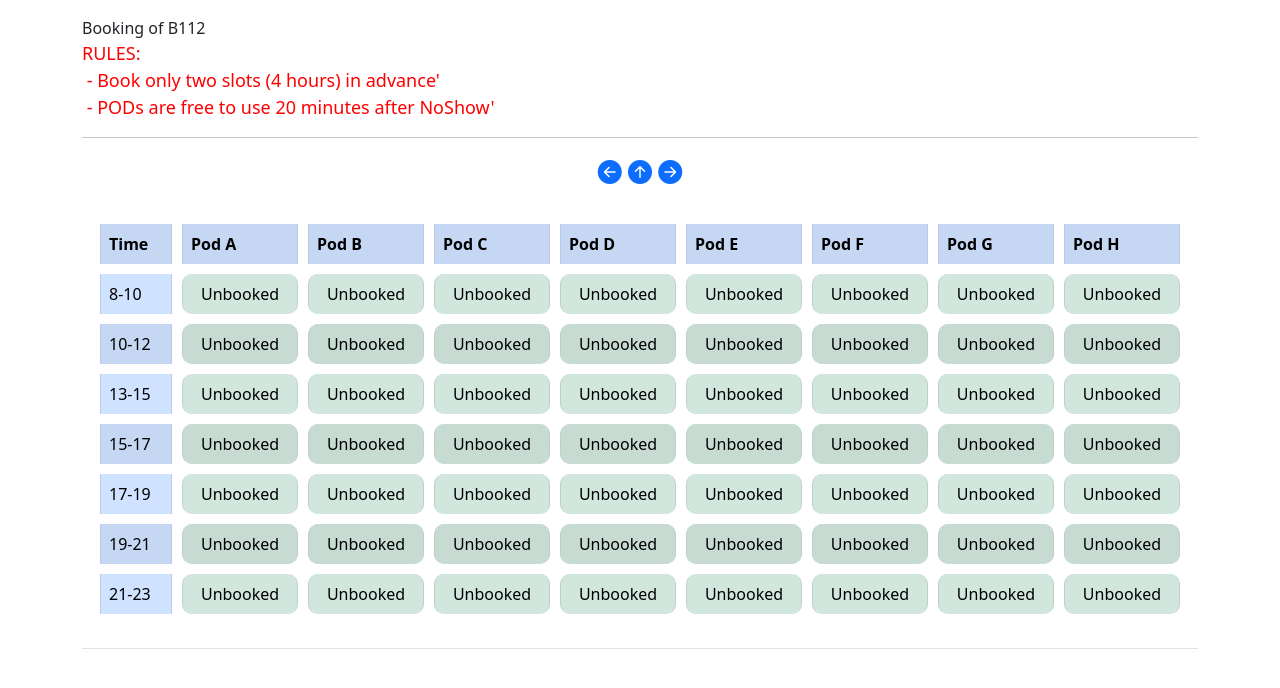
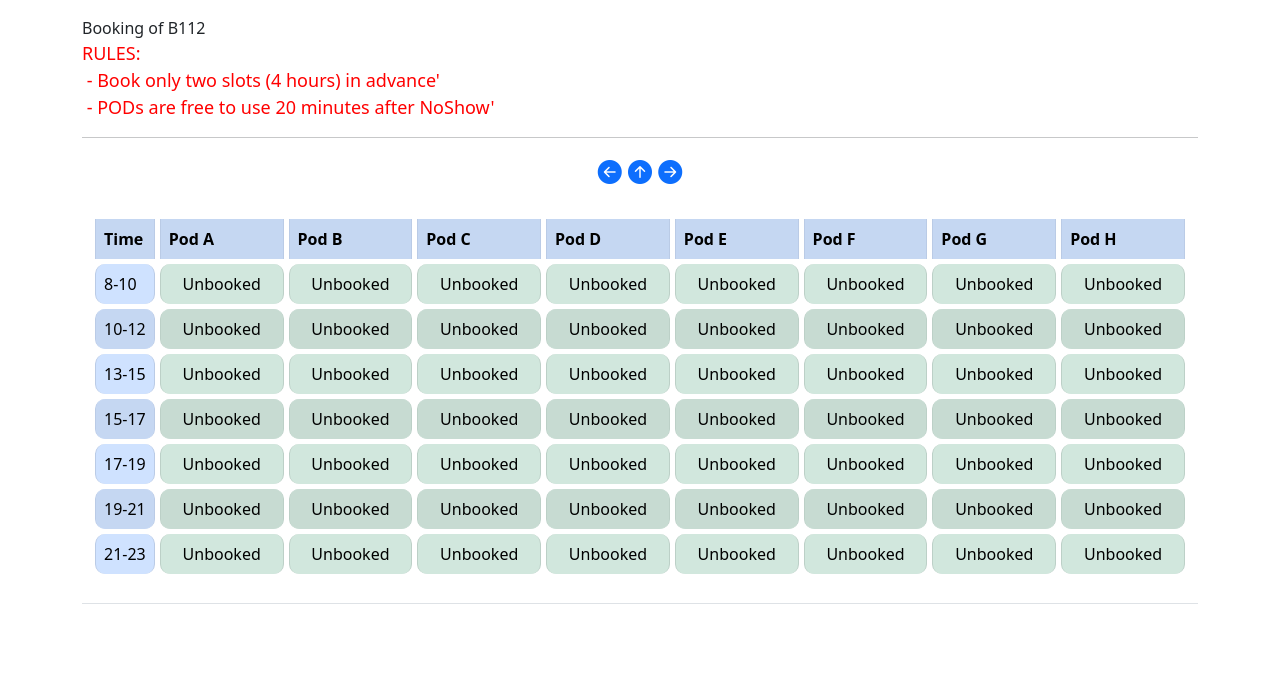
Before and after one commit to Telsak/podbooking, a Flask app: page /show/B112/22-06-17 in a window 1280 px wide. Shown: the part 56-744 px from the top of the page. Run offline with Flask 2, Linux system fonts and the light colour scheme; data comes from the database, SQL or seed files in the repository; some libraries are stand-ins or nearby versions.

Commit message:
Cleanup of tables

```diff
--- a/getapod.py
+++ b/getapod.py
@@ -211,7 +211,6 @@ def get_bookings(roomdata, epoch):
                         if current_user.role.name in ['Admin', 'Teacher']:
                             booking_data[hour][pod] = f'<td {tds} {tdcl} table-warning">{admin_del}</td>'
                         else:
-                            #booking_data[hour][pod] = f'<td><button type="button" class="btn btn-info" data-bs-toggle="modal" data-bs-target="#userInfo" data-bs-role={data[0].name1}>{showstring}</button></td>'
                             booking_data[hour][pod] = f'<td {tds} {tdcl} table-warning">{user_link}</td>'
                     else:
                         booking_data[hour][pod] = f'<td {tds} {tdcl} table-danger">Teacher<br>reserved</td>'
--- a/templates/show.html
+++ b/templates/show.html
@@ -28,7 +28,7 @@
     <table class="table">
     <tr valign="top">
         <td>
-            <table class="table table-striped table-bordered" style="border-collapse:separate;border-spacing:10px;">
+            <table class="table table-striped table-bordered" style="border-collapse:separate;border-spacing:5px;width:inherit !important;">
                 <tr>
                     <th class="table-primary">Time</th>
                     {% for pod in show['room']['pods'] %}
@@ -37,7 +37,7 @@
                 </tr>
                 <tr>
                 {% for hour in show['clocks'] %}
-                    <td class="table-primary">{{ hour }}-{{ hour+2 }}</td>
+                    <td class="table-primary" style="width:1% !important;white-space: nowrap !important;border-radius:10px">{{ hour }}-{{ hour+2 }}</td>
                     {% for pod in show['query'][hour] %}
                         {% if show['flag'] == 'STANDARD' %}
                             {{ show['query'][hour][pod]|safe }}
```
